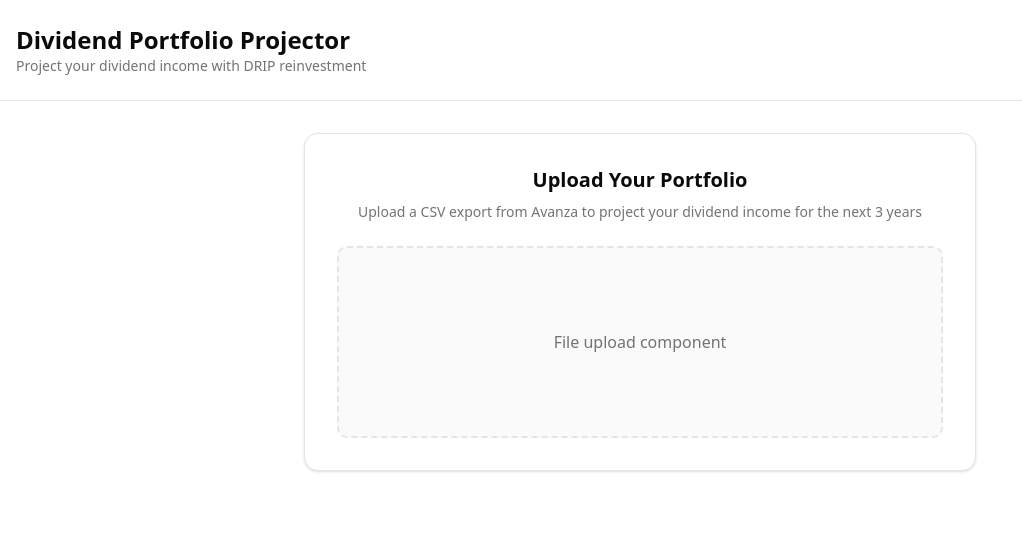
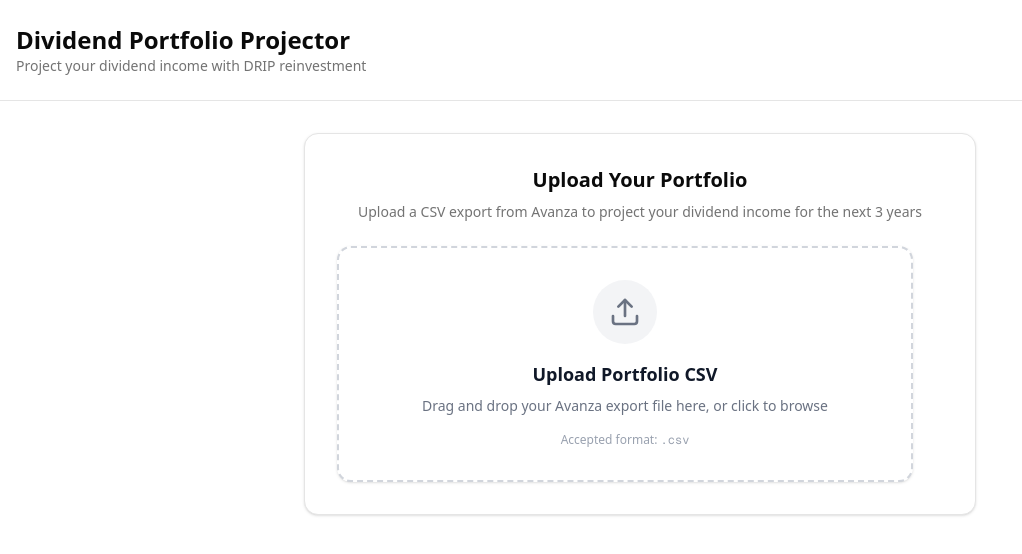
Before and after one commit to AntonNiklasson/dividends, a Next.js app: page / in a window 1280 px wide. Shown: the top 554 px of the page, without its empty margins (0-1022 px from the left). Built offline with nearby package versions, Linux system fonts and the light colour scheme.

Commit message:
feat: Add FileUpload component UI
Co-Authored-By: Claude Sonnet 4.5 <noreply@anthropic.com>

```diff
--- a/src/app/page.tsx
+++ b/src/app/page.tsx
@@ -1,4 +1,5 @@
 import { Card } from '@/components/ui/card';
+import FileUpload from '@/components/FileUpload';
 
 export default function Home() {
   return (
@@ -14,10 +15,7 @@ export default function Home() {
               for the next 3 years
             </p>
           </div>
-          {/* File upload component will go here */}
-          <div className="flex min-h-48 items-center justify-center rounded-lg border-2 border-dashed border-border bg-muted/50">
-            <p className="text-muted-foreground">File upload component</p>
-          </div>
+          <FileUpload />
         </div>
       </Card>
     </div>
--- /dev/null
+++ b/src/components/FileUpload.tsx
@@ -0,0 +1,27 @@
+import { Card } from './ui/card';
+import { Upload } from 'lucide-react';
+
+export default function FileUpload() {
+  return (
+    <Card className="w-full max-w-xl p-8 border-2 border-dashed border-gray-300 hover:border-gray-400 transition-colors cursor-pointer">
+      <div className="flex flex-col items-center justify-center gap-4 text-center">
+        <div className="w-16 h-16 rounded-full bg-gray-100 flex items-center justify-center">
+          <Upload className="w-8 h-8 text-gray-500" />
+        </div>
+
+        <div className="space-y-2">
+          <h3 className="text-lg font-semibold text-gray-900">
+            Upload Portfolio CSV
+          </h3>
+          <p className="text-sm text-gray-500">
+            Drag and drop your Avanza export file here, or click to browse
+          </p>
+        </div>
+
+        <div className="text-xs text-gray-400">
+          Accepted format: <span className="font-mono">.csv</span>
+        </div>
+      </div>
+    </Card>
+  );
+}
```
Also changed, not shown: 2 other files (tests, documents, lock files or other folders).
